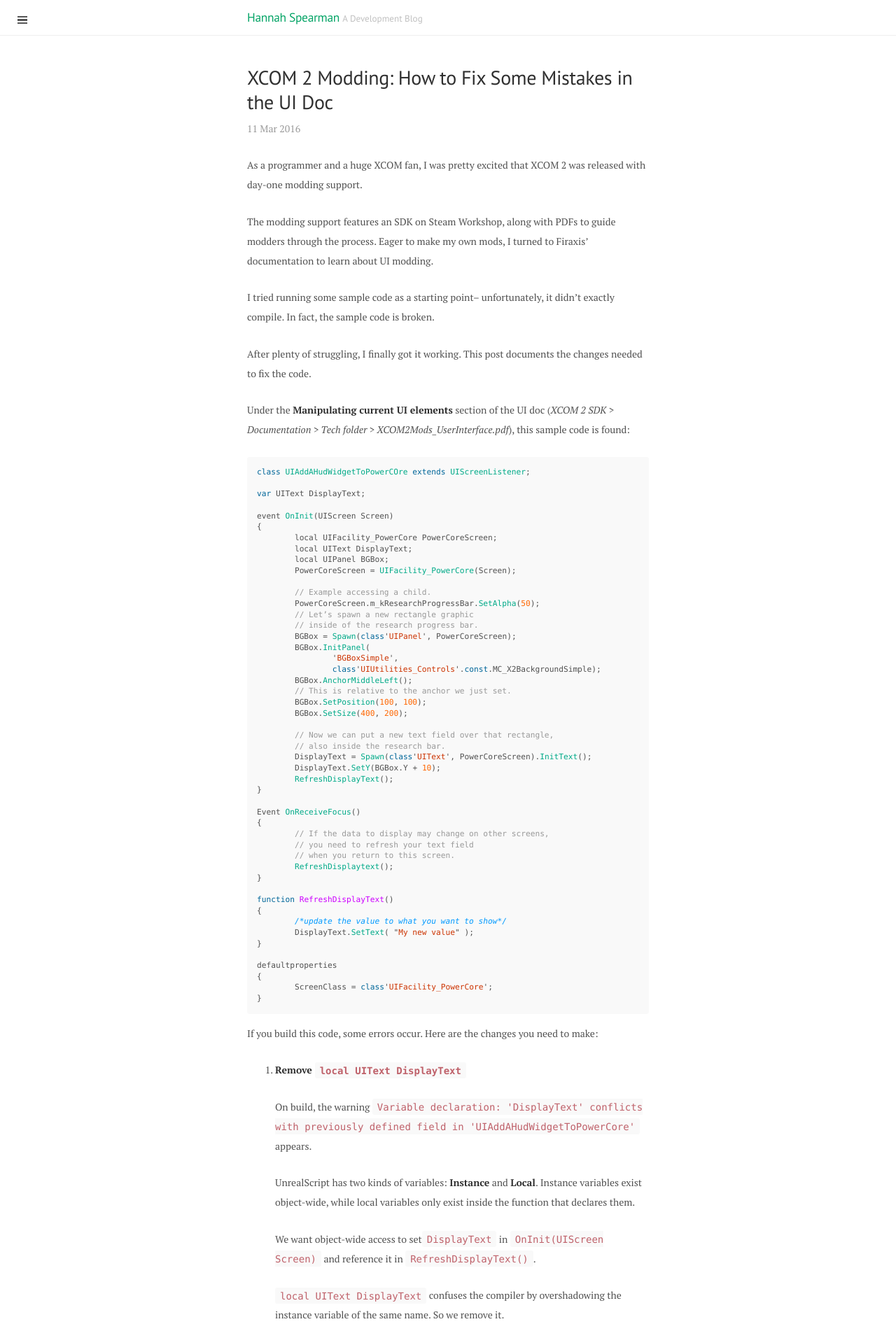
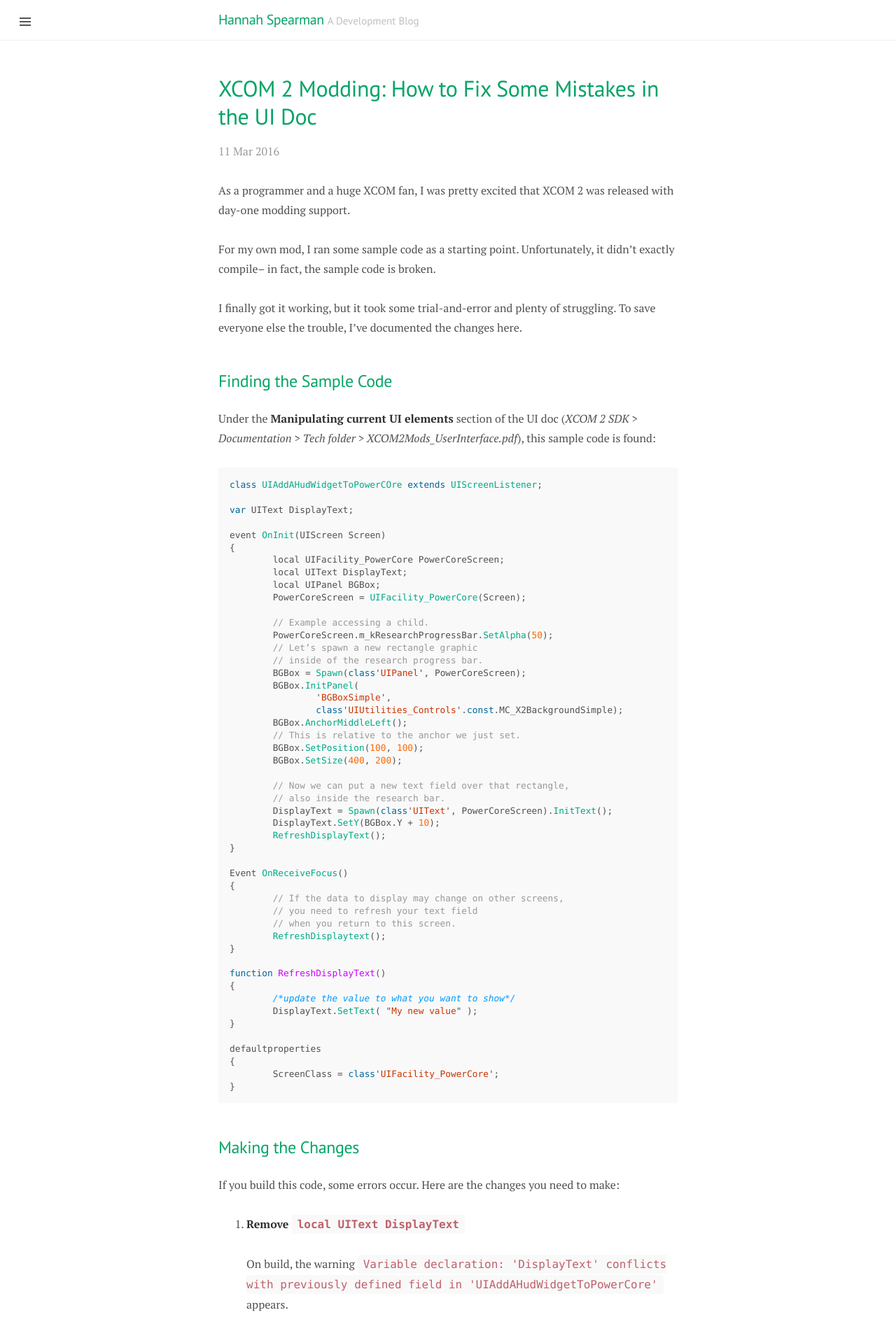
Before and after one commit to hspearman/hspearman.github.io, a Jekyll site: the page built from jekyll/_posts/2016-03-08-xcom-documentation-errors.markdown, in a window 1280 px wide. Shown: the top 1912 px of the page at 70% size. Built offline with Jekyll 4.4.1, drawn with Linux system fonts in a browser that asks for light colours; some of the changed text lies outside the part shown.

Commit message:
Tweaked some styling; Made some changes to blog post

```diff
--- a/jekyll/_posts/2016-03-08-xcom-documentation-errors.markdown
+++ b/jekyll/_posts/2016-03-08-xcom-documentation-errors.markdown
@@ -6,11 +6,12 @@
 ---
 As a programmer and a huge XCOM fan, I was pretty excited that XCOM 2 was released with day-one modding support.
 
-The modding support features an SDK on Steam Workshop, along with PDFs to guide modders through the process. Eager to make my own mods, I turned to Firaxis' documentation to learn about UI modding.
+For my own mod, I ran some sample code as a starting point. Unfortunately, it didn't exactly compile-- in fact, the sample code is broken.
 
-I tried running some sample code as a starting point-- unfortunately, it didn't exactly compile. In fact, the sample code is broken.
+I finally got it working, but it took some trial-and-error and plenty of struggling. To save everyone else the trouble, I've documented the changes here.
 
-After plenty of struggling, I finally got it working. This post documents the changes needed to fix the code.
+
+## Finding the Sample Code
 
 Under the **Manipulating current UI elements** section of the UI doc (*XCOM 2 SDK > Documentation > Tech folder > XCOM2Mods_UserInterface.pdf*), this sample code is found:
 
@@ -66,6 +67,8 @@
 }
 ~~~
 
+## Making the Changes
+
 If you build this code, some errors occur. Here are the changes you need to make:
 
 1. **Remove `local UIText DisplayText`**
@@ -158,6 +163,8 @@
 }
 ~~~
 
+## Testing the Changes
+
 Click Debug > Start Debugging. Select your mod and start the game. From here, launch Strategy mode and navigate to the Research tab. This should display:
 
 
--- a/jekyll/public/css/lanyon.css
+++ b/jekyll/public/css/lanyon.css
@@ -157,7 +157,7 @@
 }
 @media (min-width: 30em) {
   .sidebar {
-    font-size: .75rem; /* 14px */
+    font-size: .85rem; /* 14px */
   }
 }
 
@@ -549,6 +549,10 @@
   color: #04A466;
 }
 
+.theme-base-0g h1, h2, h3, h4, h5 {
+	color: #04A466
+}
+
 /*
  * Overlay sidebar
  *
--- a/jekyll/public/css/poole.css
+++ b/jekyll/public/css/poole.css
@@ -49,12 +49,12 @@
 
 html {
   font-family: "Helvetica Neue", Helvetica, Arial, sans-serif;
-  font-size: 14px;
-  line-height: 2;
+  font-size: 16px;
+  line-height: 1.75;
 }
 @media (min-width: 38em) {
   html {
-    font-size: 14px;
+    font-size: 16px;
   }
 }
 
@@ -81,7 +81,7 @@
 
 /* Headings */
 h1, h2, h3, h4, h5, h6 {
-  margin-bottom: 1rem;
+  margin-bottom: 1.5rem;
   font-weight: bold;
   line-height: 1.25;
   color: #313131;
@@ -91,15 +91,15 @@
   font-size: 2rem;
 }
 h2 {
-  margin-top: 1rem;
+  margin-top: 3rem;
   font-size: 1.5rem;
 }
 h3 {
-  margin-top: 1.5rem;
+  margin-top: 3rem;
   font-size: 1.25rem;
 }
 h4, h5, h6 {
-  margin-top: 1rem;
+  margin-top: 3rem;
   font-size: 1rem;
 }
 
```
Also changed, not shown: other parts of jekyll/_posts/2016-03-08-xcom-documentation-errors.markdown (+2 -0 lines).
